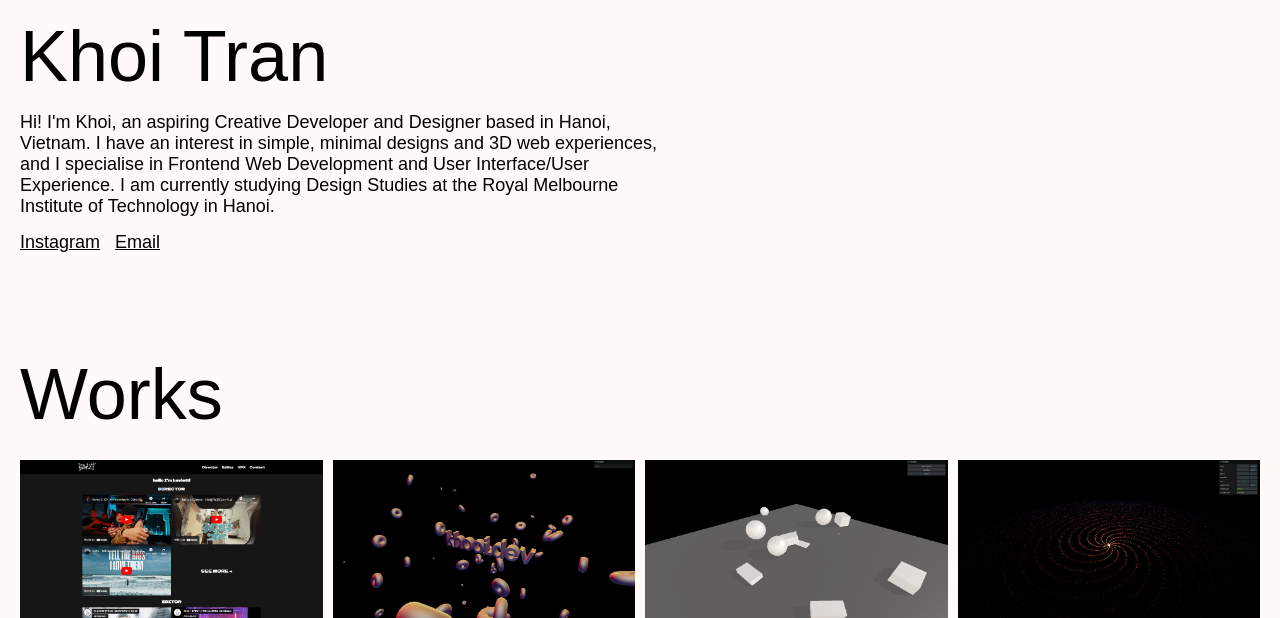
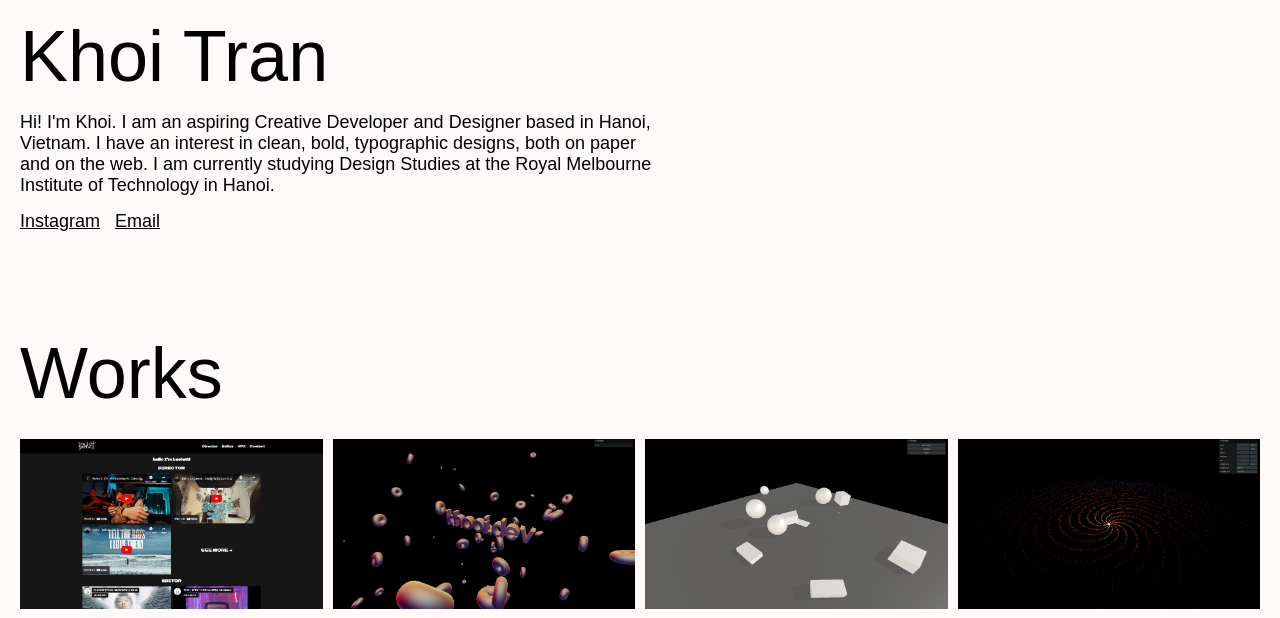
Before and after one commit to khooi-dev/3d-donuts, a website built with Vite: page src/index.html in a window 1280 px wide. Shown: the top 618 px of the page. Built offline with nearby package versions, Linux system fonts and the light colour scheme.

Commit message:
update description

```diff
--- a/src/index.html
+++ b/src/index.html
@@ -37,10 +37,9 @@
     <section class="hero-section">
       <h1>Khoi Tran</h1>
       <p class="description">
-        Hi! I'm Khoi, an aspiring Creative Developer and Designer based in Hanoi, Vietnam. I have an
-        interest in simple, minimal designs and 3D web experiences, and I specialise in Frontend Web
-        Development and User Interface/User Experience. I am currently studying Design Studies at
-        the Royal Melbourne Institute of Technology in Hanoi.
+        Hi! I'm Khoi. I am an aspiring Creative Developer and Designer based in Hanoi, Vietnam. I
+        have an interest in clean, bold, typographic designs, both on paper and on the web. I am
+        currently studying Design Studies at the Royal Melbourne Institute of Technology in Hanoi.
       </p>
       <div class="links">
         <p class="link">
```
